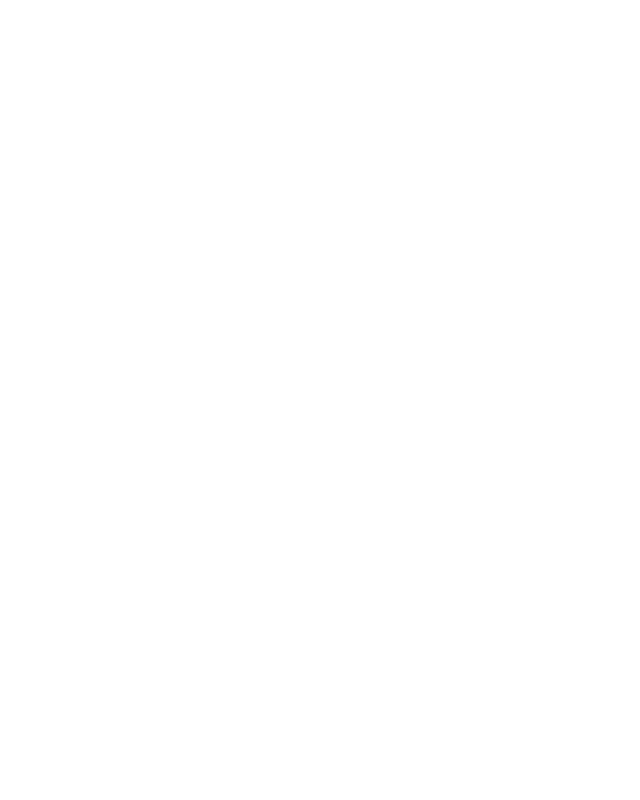
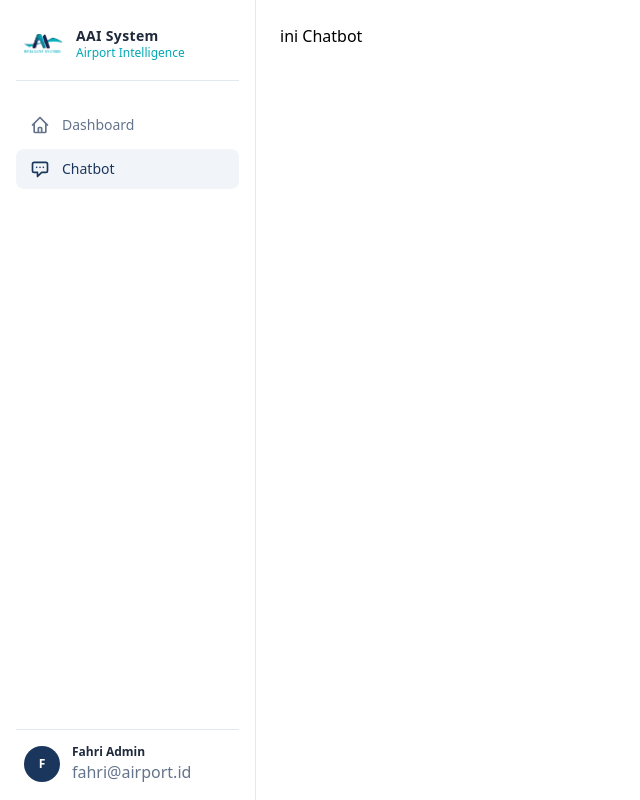
Before and after one commit to xoxo495/AirportAI, a React (Vite) app: page /chat in a window 1280 px wide. Before the commit this address had no page. Shown: the whole page, without its empty margins (0-640 px from the left). Built offline with nearby package versions, Linux system fonts and the light colour scheme.

Commit message:
feat: add Dashboard and Chatbot components with routing, and implement Sidebar for navigation

```diff
--- a/src/App.jsx
+++ b/src/App.jsx
@@ -1,6 +1,8 @@
 import { BrowserRouter as Router, Routes, Route } from "react-router-dom";
 import Login from "./component/Auth/login";
 import "./index.css";
+import Dashboard from "./component/Dashboard";
+import Chatbot from "./component/Pages/Chatbot";
 // import Main from "./main";
 
 function App() {
@@ -9,6 +11,8 @@
       <Router>
         <Routes>
           <Route path="/" element={<Login />} />
+          <Route path="/dashboard" element={<Dashboard />} />
+          <Route path="/chat" element={<Chatbot />} />
         </Routes>
       </Router>
     </>
--- /dev/null
+++ b/src/component/Dashboard/index.jsx
@@ -0,0 +1,9 @@
+import Parent from "../parent";
+
+export default function Dashboard() {
+  return (
+    <Parent>
+      <h1>Ini Dashboard</h1>
+    </Parent>
+  );
+}
--- /dev/null
+++ b/src/component/Navbar/sidebar.jsx
@@ -0,0 +1,138 @@
+// src/component/Navbar/sidebar.jsx
+import { Link, useLocation } from "react-router-dom";
+
+export default function Sidebar() {
+  const location = useLocation();
+
+  const colors = {
+    bgSidebar: "#ffffff",
+    border: "#e2e8f0",
+    textPrimary: "#1e293b",
+    textMuted: "#64748b",
+    navyAccent: "#1b365d",
+    cyanAccent: "#00a8b5",
+    activeBg: "#f1f5f9",
+  };
+
+  return (
+    <aside
+      className="w-64 min-h-screen border-r p-4 flex flex-col justify-between shrink-0"
+      style={{
+        backgroundColor: colors.bgSidebar,
+        borderColor: colors.border,
+      }}
+    >
+      <div className="space-y-6">
+        <div
+          className="flex items-center gap-3 px-2 py-2 border-b pb-4"
+          style={{ borderColor: colors.border }}
+        >
+          <div className="h-10 w-10 flex items-center justify-center shrink-0">
+            <img
+              src="/Logo/AAILogo.png"
+              alt="AAI Logo"
+              className="h-full w-full object-contain"
+            />
+          </div>
+          <div>
+            <h2
+              className="font-bold text-sm leading-tight tracking-wide"
+              style={{ color: colors.textPrimary }}
+            >
+              AAI System
+            </h2>
+            <p
+              className="text-xs font-medium"
+              style={{ color: colors.cyanAccent }}
+            >
+              Airport Intelligence
+            </p>
+          </div>
+        </div>
+        <nav className="space-y-1">
+          <Link
+            to="/dashboard"
+            style={{
+              backgroundColor:
+                location.pathname === "/dashboard" || location.pathname === "/"
+                  ? colors.activeBg
+                  : "transparent",
+              color:
+                location.pathname === "/dashboard" || location.pathname === "/"
+                  ? colors.navyAccent
+                  : colors.textMuted,
+            }}
+            className="w-full flex items-center gap-3 px-3.5 py-2.5 rounded-lg text-sm font-medium transition-all duration-150 hover:bg-slate-100"
+          >
+            <svg
+              className="w-5 h-5"
+              fill="none"
+              stroke="currentColor"
+              viewBox="0 0 24 24"
+            >
+              <path
+                strokeLinecap="round"
+                strokeLinejoin="round"
+                strokeWidth="2"
+                d="M3 12l2-2m0 0l7-7 7 7M5 10v10a1 1 0 001 1h3m10-11l2 2m-2-2v10a1 1 0 01-1 1h-3m-6 0a1 1 0 001-1v-4a1 1 0 011-1h2a1 1 0 011 1v4a1 1 0 001 1m-6 0h6"
+              />
+            </svg>
+            Dashboard
+          </Link>
+          <Link
+            to="/chat"
+            style={{
+              backgroundColor:
+                location.pathname === "/chat" ? colors.activeBg : "transparent",
+              color:
+                location.pathname === "/chat"
+                  ? colors.navyAccent
+                  : colors.textMuted,
+            }}
+            className="w-full flex items-center gap-3 px-3.5 py-2.5 rounded-lg text-sm font-medium transition-all duration-150 hover:bg-slate-100"
+          >
+            <svg
+              className="w-5 h-5"
+              fill="none"
+              stroke="currentColor"
+              viewBox="0 0 24 24"
+            >
+              <path
+                strokeLinecap="round"
+                strokeLinejoin="round"
+                strokeWidth="2"
+                d="M8 10h.01M12 10h.01M16 10h.01M9 16H5a2 2 0 01-2-2V6a2 2 0 012-2h14a2 2 0 012 2v8a2 2 0 01-2 2h-5l-5 5v-5z"
+              />
+            </svg>
+            Chatbot
+          </Link>
+        </nav>
+      </div>
+      <div
+        className="border-t pt-3.5 flex items-center gap-3 px-2"
+        style={{ borderColor: colors.border }}
+      >
+        <div
+          className="h-9 w-9 rounded-full flex items-center justify-center text-xs font-bold text-white"
+          style={{ backgroundColor: colors.navyAccent }}
+        >
+          F
+        </div>
+        <div className="overflow-hidden">
+          <p
+            className="text-xs font-semibold truncate"
+            style={{ color: colors.textPrimary }}
+          >
+            Fahri Admin
+          </p>
+          <p
+            className="text-[11px] truncate"
+            style={{ color: colors.textMuted }}
+          >
+            fahri@airport.id
+          </p>
+        </div>
+      </div>
+    </aside>
+  );
+}
--- /dev/null
+++ b/src/component/Pages/Chatbot/index.jsx
@@ -0,0 +1,5 @@
+import Parent from "../../parent";
+
+export default function Chatbot() {
+  return <Parent>ini Chatbot</Parent>;
+}
--- /dev/null
+++ b/src/component/parent.jsx
@@ -0,0 +1,10 @@
+import Sidebar from "./Navbar/sidebar";
+
+export default function Parent({ children }) {
+  return (
+    <div className="flex min-h-screen bg-slate-900 text-slate-100">
+      <Sidebar />
+      <main className="flex-1 p-6">{children}</main>
+    </div>
+  );
+}
--- /dev/null
+++ b/src/component/testing.jsx
@@ -0,0 +1,3 @@
+export default function Testing() {
+  return <div>heyyooo</div>;
+}
```
